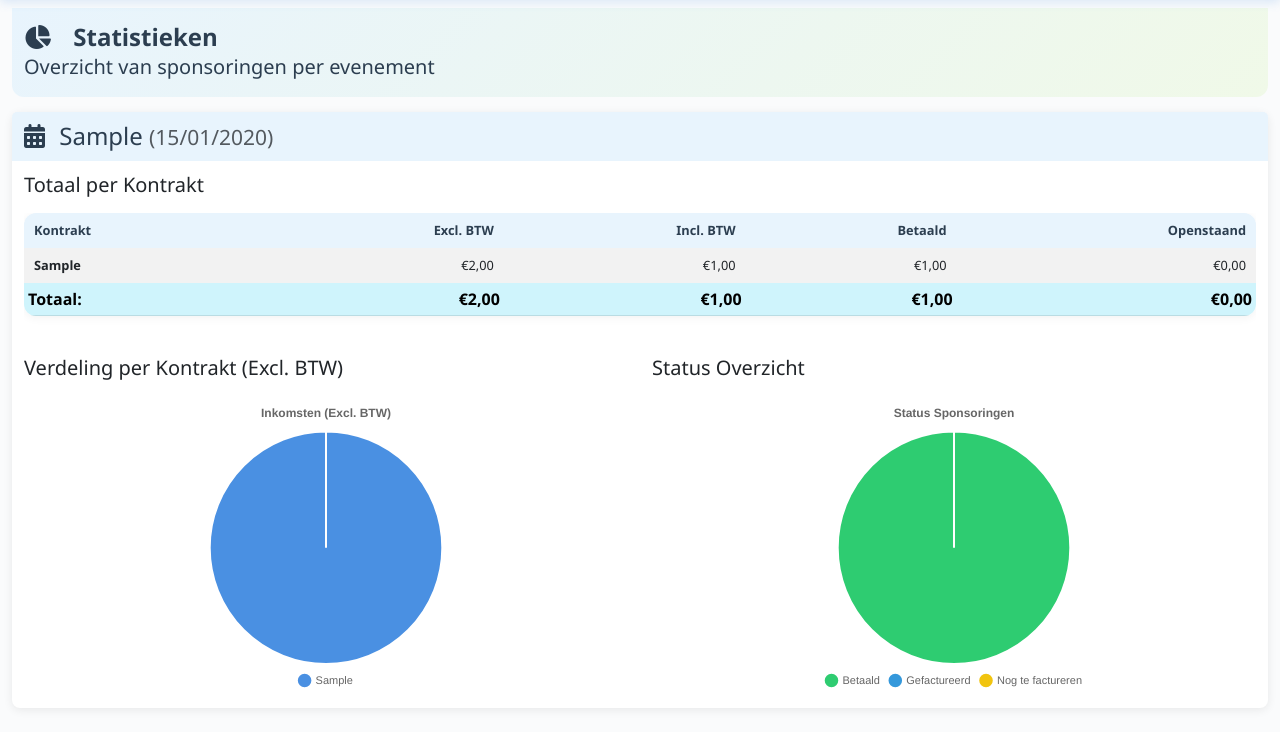
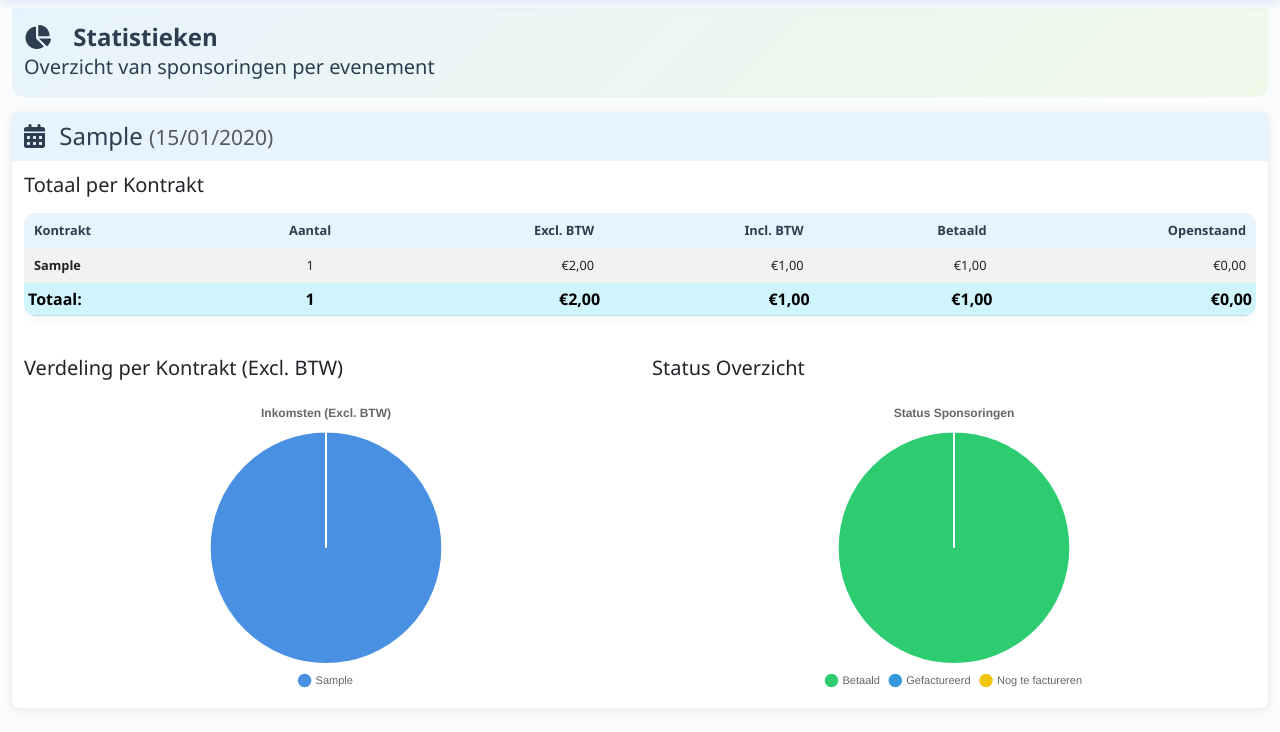
Before and after one commit to mark-vandenbroeck/sponsoring-kampanje, a Flask app: page /evenementen/statistieken in a window 1280 px wide; the page is wider, and only the part inside the window is pictured. Shown: the part 104-836 px from the top of that part. Run offline with Flask 3, Linux system fonts and the light colour scheme; the visitor is signed in with stand-in values (Sample User, id 1); tables that the repository leaves empty hold one stand-in row (values such as "Sample post"); some libraries are stand-ins or nearby versions.

Commit message:
feat: add Aantal column to the Totaal per Kontrakt statistics table

```diff
--- a/app/routes/evenementen.py
+++ b/app/routes/evenementen.py
@@ -226,6 +226,7 @@ def statistieken():
     evenement_stats = []
     for evenement in evenementen:
         kontrakt_stats = []
+        total_aantal = 0
         total_excl_btw = 0
         total_incl_btw = 0
         total_betaald = 0
@@ -270,11 +271,13 @@ def statistieken():
             if kontrakt_excl_btw > 0 or kontrakt_incl_btw > 0:
                 kontrakt_stats.append({
                     'kontrakt': kontrakt.kontrakt,
+                    'aantal': len(kontrakt.sponsoringen),
                     'excl_btw': kontrakt_excl_btw,
                     'incl_btw': kontrakt_incl_btw,
                     'betaald': kontrakt_betaald,
                     'openstaand': kontrakt_openstaand
                 })
+                total_aantal += len(kontrakt.sponsoringen)
                 total_excl_btw += kontrakt_excl_btw
                 total_incl_btw += kontrakt_incl_btw
                 total_betaald += kontrakt_betaald
@@ -284,6 +287,7 @@ def statistieken():
             'evenement': evenement,
             'kontrakt_stats': kontrakt_stats,
             'status_counts': status_counts,
+            'total_aantal': total_aantal,
             'total_excl_btw': total_excl_btw,
             'total_incl_btw': total_incl_btw,
             'total_betaald': total_betaald,
--- a/templates/statistieken.html
+++ b/templates/statistieken.html
@@ -32,6 +32,7 @@
                         <thead>
                             <tr>
                                 <th>Kontrakt</th>
+                                <th class="text-center">Aantal</th>
                                 <th class="amount-column">Excl. BTW</th>
                                 <th class="amount-column">Incl. BTW</th>
                                 <th class="amount-column">Betaald</th>
@@ -42,6 +43,7 @@
                             {% for kontrakt in stats.kontrakt_stats %}
                             <tr>
                                 <td><strong>{{ kontrakt.kontrakt }}</strong></td>
+                                <td class="text-center">{{ kontrakt.aantal }}</td>
                                 <td class="amount-column">€{{ format_european_currency(kontrakt.excl_btw) }}</td>
                                 <td class="amount-column">€{{ format_european_currency(kontrakt.incl_btw) }}</td>
                                 <td class="amount-column">€{{ format_european_currency(kontrakt.betaald) }}</td>
@@ -52,6 +54,7 @@
                         <tfoot>
                             <tr class="table-info">
                                 <td><strong>Totaal:</strong></td>
+                                <td class="text-center"><strong>{{ stats.total_aantal }}</strong></td>
                                 <td class="amount-column"><strong>€{{ format_european_currency(stats.total_excl_btw) }}</strong></td>
                                 <td class="amount-column"><strong>€{{ format_european_currency(stats.total_incl_btw) }}</strong></td>
                                 <td class="amount-column"><strong>€{{ format_european_currency(stats.total_betaald) }}</strong></td>
```
